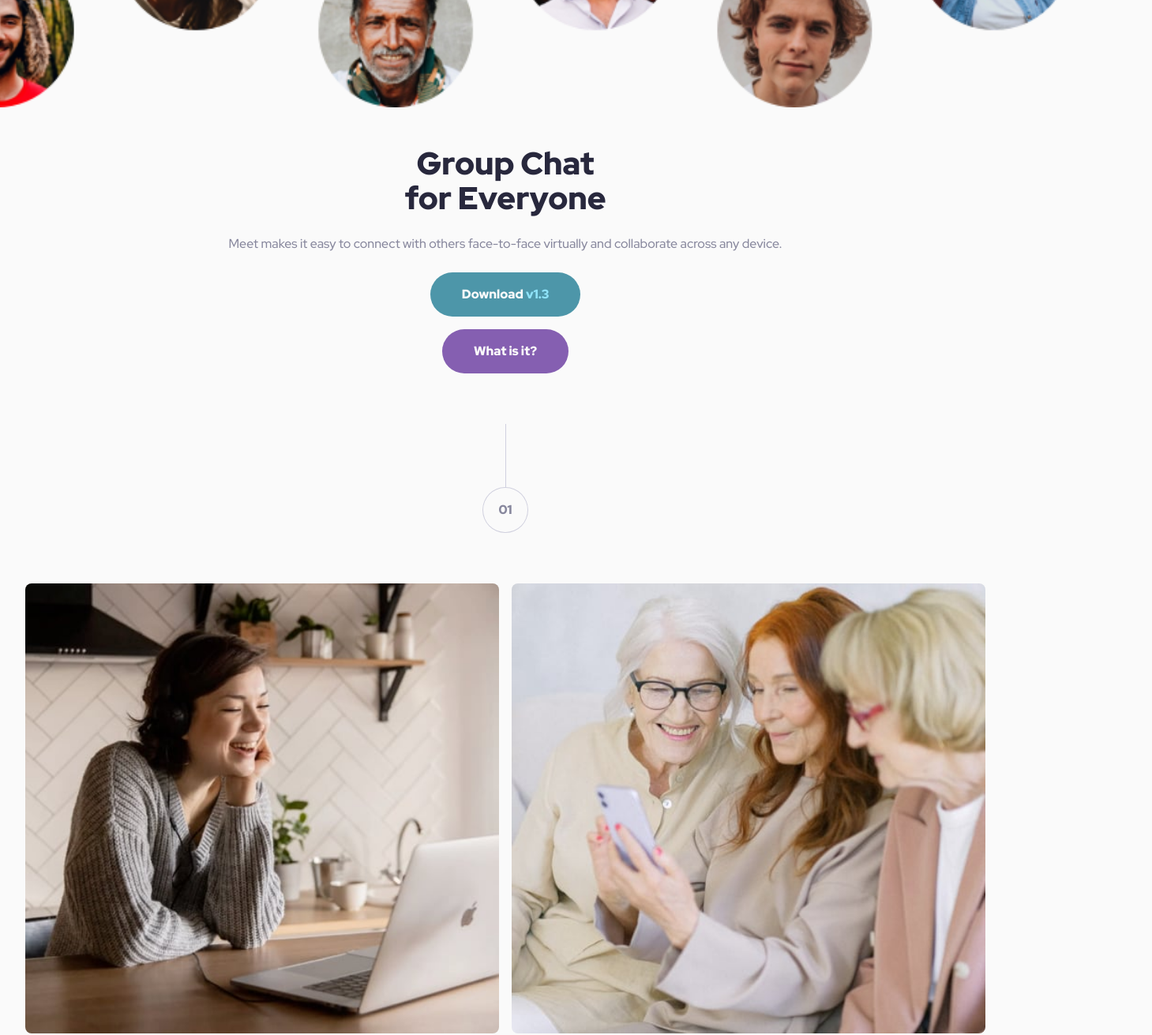
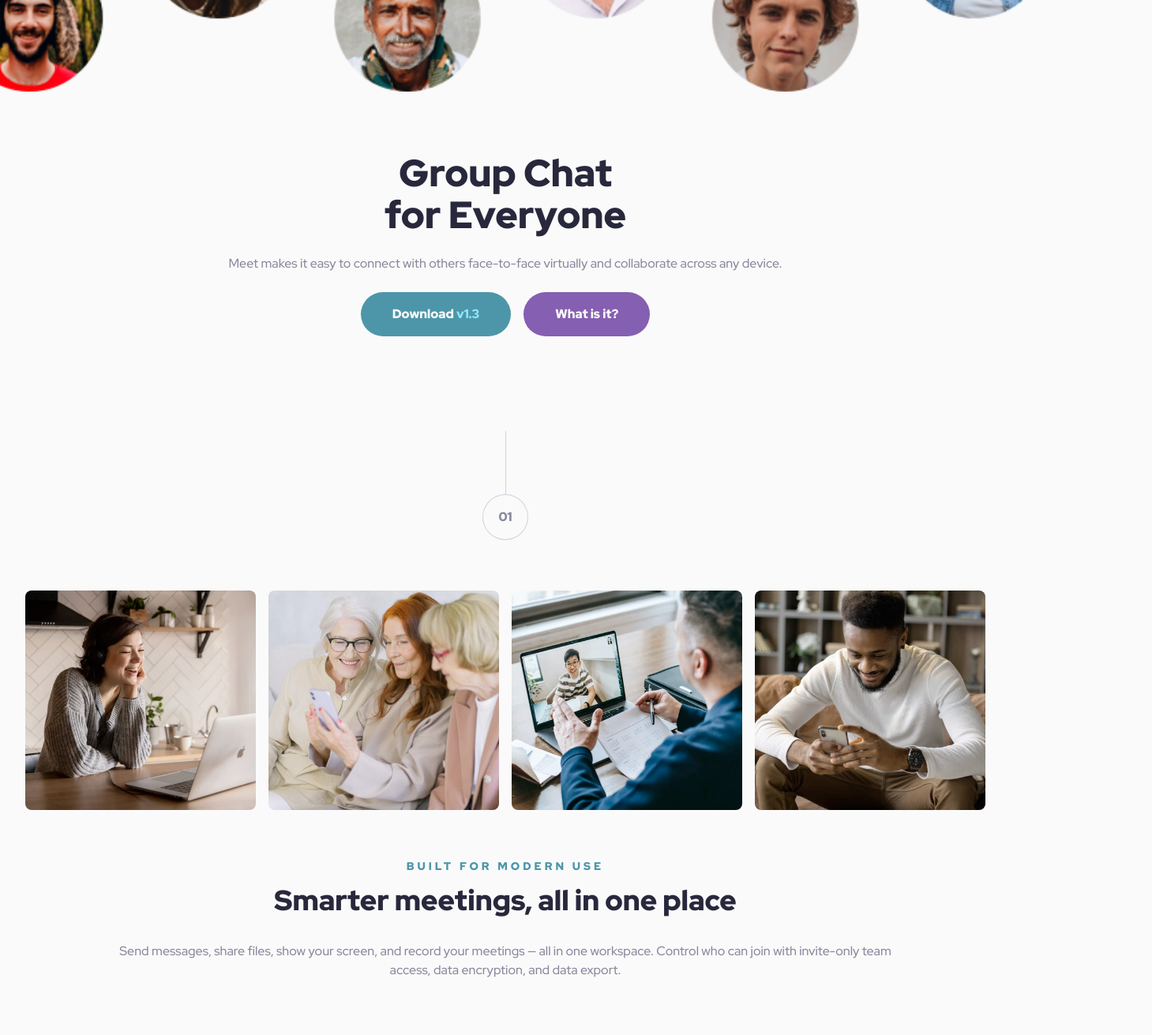
Before and after one commit to g-akca/meet-landing-page, a plain HTML site: page index.html in a window 1280 px wide. Shown: the part 540-1851 px from the top of the page at 79% size, 1459 px wide, since content can reach past the window. Drawn offline with Linux system fonts and the light colour scheme.

Commit message:
Add responsive design on tablet sizes, fix some margins

```diff
--- a/index.html
+++ b/index.html
@@ -38,11 +38,13 @@
         <img src="./assets/desktop/image-man-texting.jpg" alt="Man texting on his phone">
       </div>
 
+      <div id="info-text">
         <p class="mini-heading">Built for modern use</p>
         <h2>Smarter meetings, all in one place</h2>
 
         <p class="description">Send messages, share files, show your screen, and record your meetings — all in one
         workspace. Control who can join with invite-only team access, data encryption, and data export.</p>
+      </div>
     </section>
 
     <section id="download-section">
@@ -51,8 +53,10 @@
         <span>02</span>
       </div>
 
+      <div id="download-text">
         <h2>Experience more together</h2>
         <p class="description">Stay connected with reliable HD meetings and unlimited one-on-one and group video sessions.</p>
+      </div>
 
       <button class="download-btn">Download <span class="version">v1.3</span></button>
     </section>
--- a/styles.css
+++ b/styles.css
@@ -22,6 +22,13 @@ body {
     font-weight: 500;
     line-height: 150%;
     color: var(--slate-600);
+    margin: 0;
+}
+
+#info-section h2, #download-section h2 {
+    font-size: 32px;
+    line-height: 110%;
+    font-weight: 900;
 }
 
 .download-btn, .info-btn {
@@ -36,7 +43,6 @@ body {
     color: var(--white);
     transition: 0.5s;
 }
-
 .section-num {
     display: flex;
     flex-direction: column;
@@ -61,7 +67,7 @@ body {
 
 /* Hero Section */
 #hero-section #logo-img {
-    margin: 52px 0;
+    margin: 48px 0 64px;
 }
 
 #hero-section #users-img {
@@ -70,7 +76,7 @@ body {
 }
 
 #hero-section #hero-text {
-    padding: 20px 32px 8px;
+    padding: 48px 32px 24px;
 }
 
 #hero-section h1 {
@@ -78,7 +84,7 @@ body {
     font-weight: 900;
     line-height: 110%;
     color: var(--slate-900);
-    margin: 24px 0;
+    margin: 0 0 24px;
 }
 
 #hero-buttons {
@@ -139,12 +145,6 @@ body {
     margin: 0;
 }
 
-#info-section h2, #download-section h2 {
-    font-size: 32px;
-    line-height: 110%;
-    font-weight: 900;
-}
-
 #info-section h2 {
     color: var(--slate-900);
     margin: 16px 0 32px;
@@ -188,3 +188,54 @@ body {
 #download-section .download-btn .version {
     color: var(--purple-300);
 }
+
+/* Responsive Media Queries */
+@media screen and (min-width: 768px) {
+    #hero-section #users-img {
+        width: 108%;
+        transform: translateX(-4%);
+    }
+
+    #hero-section #hero-text {
+        padding: 72px 164px 24px;
+    }
+
+    #hero-section h1 {
+        font-size: 48px;
+    }
+
+    #hero-buttons {
+        flex-direction: row;
+        justify-content: center;
+        gap: 16px;
+    }
+
+    #info-section {
+        padding: 64px 32px;
+    }
+
+    #info-section .section-num {
+        margin-top: 56px;
+    }
+
+    #info-section #img-grid {
+        grid-template-columns: 1fr 1fr 1fr 1fr;
+    }
+
+    #info-section .mini-heading {
+        font-size: 14px;
+    }
+
+    #info-section h2, #download-section h2 {
+        font-size: 36px;
+        padding: 0 12px;
+    }
+
+    #info-section #info-text, #download-section #download-text {
+        padding: 0 100px;
+    }
+
+    #download-section {
+        background: linear-gradient(rgba(77, 150, 168, 0.9), rgba(77, 150, 168, 0.9)), url(./assets/tablet/image-footer.jpg);
+    }
+}
```
Lines whose indentation alone changed are shown as unchanged.
